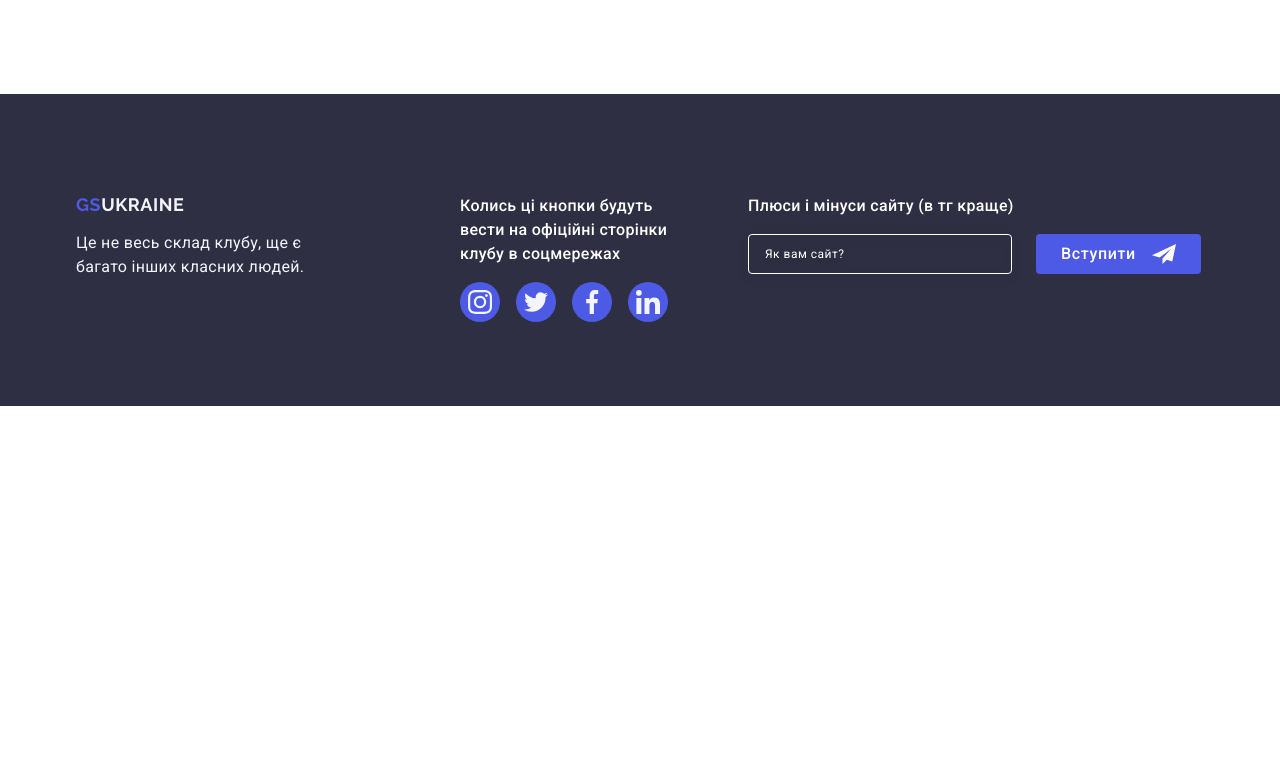
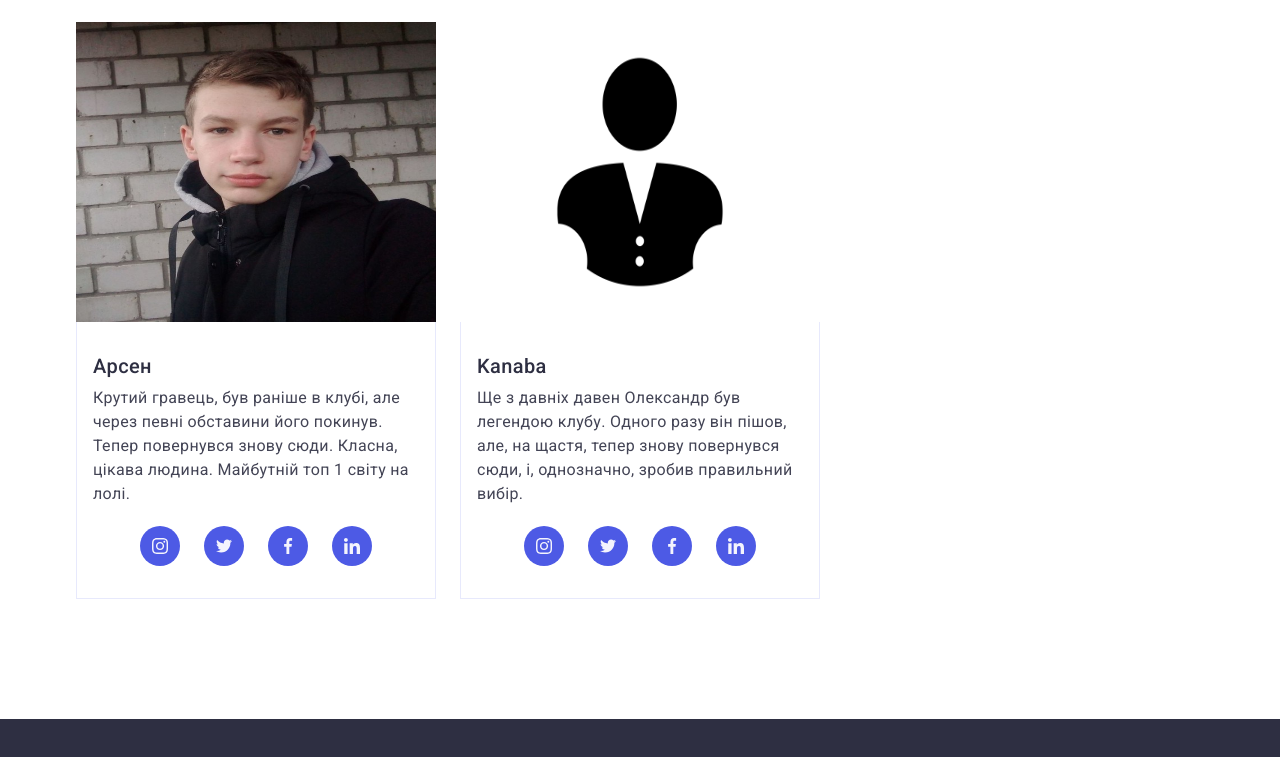
Before and after one commit to RomixIT7/GSUkraine, a plain HTML site: page index.html in a window 1280 px wide. Shown: the part 6602-7359 px from the top of the page. Before the commit the page ends 7008 px from the top, so only its background shows below. Drawn offline with nearby package versions, Linux system fonts and the light colour scheme.

Commit message:
Арсен, Kanaba

```diff
--- a/index.html
+++ b/index.html
@@ -1468,9 +1468,119 @@
                 </p>
                 <ul class="team-icons-list">
                   <li class="team-icons-list-item">
+                    <a class="team-icons-list-link" href="" target="_blank"
+                      ><svg class="team-list-icon" width="16" height="16">
+                        <use
+                          href="./images/icons.svg#icon-instagram"
+                        ></use></svg
+                    ></a>
+                  </li>
+                  <li class="team-icons-list-item">
+                    <a class="team-icons-list-link" href=""
+                      ><svg class="team-list-icon" width="16" height="16">
+                        <use href="./images/icons.svg#icon-twitter"></use></svg
+                    ></a>
+                  </li>
+                  <li class="team-icons-list-item">
+                    <a class="team-icons-list-link" href=""
+                      ><svg class="team-list-icon" width="16" height="16">
+                        <use href="./images/icons.svg#icon-facebook"></use></svg
+                    ></a>
+                  </li>
+                  <li class="team-icons-list-item">
+                    <a class="team-icons-list-link" href=""
+                      ><svg class="team-list-icon" width="16" height="16">
+                        <use href="./images/icons.svg#icon-linkedin"></use></svg
+                    ></a>
+                  </li>
+                </ul>
+              </div>
+            </li>
+            <li class="portfolio-list-item">
+              <div class="portfolio-list-image-container">
+                <picture>
+                  <img
+                    class="portfolio-list-image"
+                    src="./images/Arsen.jpg"
+                    alt="Oleg"
+                    width="360"
+                    height="300"
+                  />
+                </picture>
+                <p class="portfolio-list-cover-text">
+                  Поки що школяр, в майбутньому ким стане Арсен не знаємо, але
+                  по-любому він буде хорошою, багатою людиною. Він розуміє, що в
+                  житті важливо, а що ні, і це круто, далеко не всім таке під
+                  силу...
+                </p>
+              </div>
+              <div class="portfolio-list-container">
+                <h3 class="portfolio-list-title">Арсен</h3>
+                <p class="portfolio-list-paragraph">
+                  Крутий гравець, був раніше в клубі, але через певні обставини
+                  його покинув. Тепер повернувся знову сюди. Класна, цікава
+                  людина. Майбутній топ 1 світу на лолі.
+                </p>
+                <ul class="team-icons-list">
+                  <li class="team-icons-list-item">
+                    <a class="team-icons-list-link" href="" target="_blank"
+                      ><svg class="team-list-icon" width="16" height="16">
+                        <use
+                          href="./images/icons.svg#icon-instagram"
+                        ></use></svg
+                    ></a>
+                  </li>
+                  <li class="team-icons-list-item">
+                    <a class="team-icons-list-link" href=""
+                      ><svg class="team-list-icon" width="16" height="16">
+                        <use href="./images/icons.svg#icon-twitter"></use></svg
+                    ></a>
+                  </li>
+                  <li class="team-icons-list-item">
+                    <a class="team-icons-list-link" href=""
+                      ><svg class="team-list-icon" width="16" height="16">
+                        <use href="./images/icons.svg#icon-facebook"></use></svg
+                    ></a>
+                  </li>
+                  <li class="team-icons-list-item">
+                    <a class="team-icons-list-link" href=""
+                      ><svg class="team-list-icon" width="16" height="16">
+                        <use href="./images/icons.svg#icon-linkedin"></use></svg
+                    ></a>
+                  </li>
+                </ul>
+              </div>
+            </li>
+            <li class="portfolio-list-item">
+              <div class="portfolio-list-image-container">
+                <picture>
+                  <img
+                    class="portfolio-list-image"
+                    src="./images/User.jpg"
+                    alt="Oleg"
+                    width="360"
+                    height="300"
+                  />
+                </picture>
+                <p class="portfolio-list-cover-text">
+                  Олександр знову тут, це чудово. Наскільки пам'ятаємо, йому
+                  близько 20 років, напевно він зараз навчається в якомусь вузі,
+                  цікаво, в якому, якщо це так. А може вже на роботі заробляє
+                  мільйони.
+                </p>
+              </div>
+              <div class="portfolio-list-container">
+                <h3 class="portfolio-list-title">Kanaba</h3>
+                <p class="portfolio-list-paragraph">
+                  Ще з давніх давен Олександр був легендою клубу. Одного разу
+                  він пішов, але, на щастя, тепер знову повернувся сюди, і,
+                  однозначно, зробив правильний вибір.
+                </p>
+                <ul class="team-icons-list">
+                  <li class="team-icons-list-item">
                     <a
                       class="team-icons-list-link"
-                      href="https://www.instagram.com/moon.cat.x.x?igsh=MTJnaG83bTcwbnVqdw=="
+                      href=""
                       target="_blank"
                       ><svg class="team-list-icon" width="16" height="16">
                         <use
```
Also changed, not shown: images/Arsen.jpg (added).
